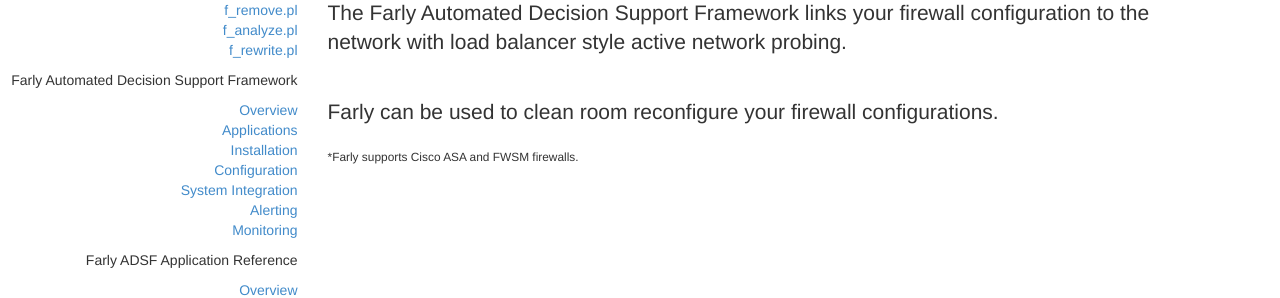
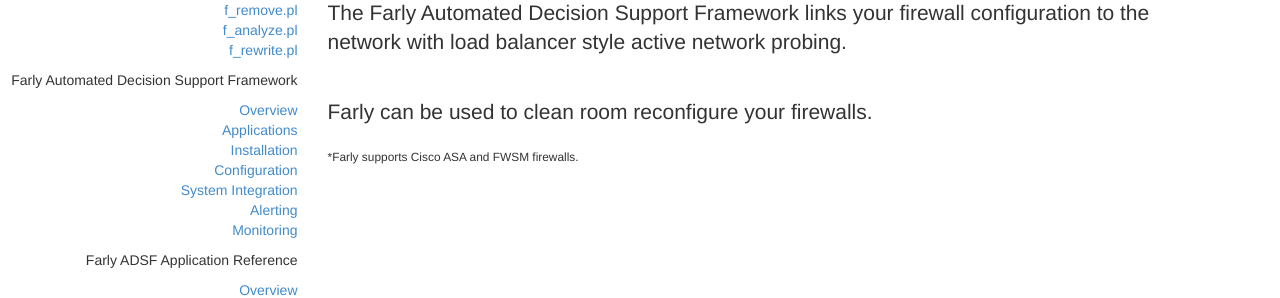
Before and after one commit to trystanzj/trystanzj.github.io, a Jekyll site: the page built from index.html, in a window 1280 px wide. Shown: the part 310-608 px from the top of the page. Built offline with Jekyll 4.4.1, drawn with Linux system fonts in a browser that asks for light colours.

Commit message:
edited summary

```diff
--- a/index.html
+++ b/index.html
@@ -17,6 +17,6 @@ title: Farly.Net
 
 <br/>
 
-<p class="lead" class="text-center">Farly can be used to clean room reconfigure your firewall configurations.</p>
+<p class="lead" class="text-center">Farly can be used to clean room reconfigure your firewalls.</p>
 
 <small>*Farly supports Cisco ASA and FWSM firewalls.</small>
```
